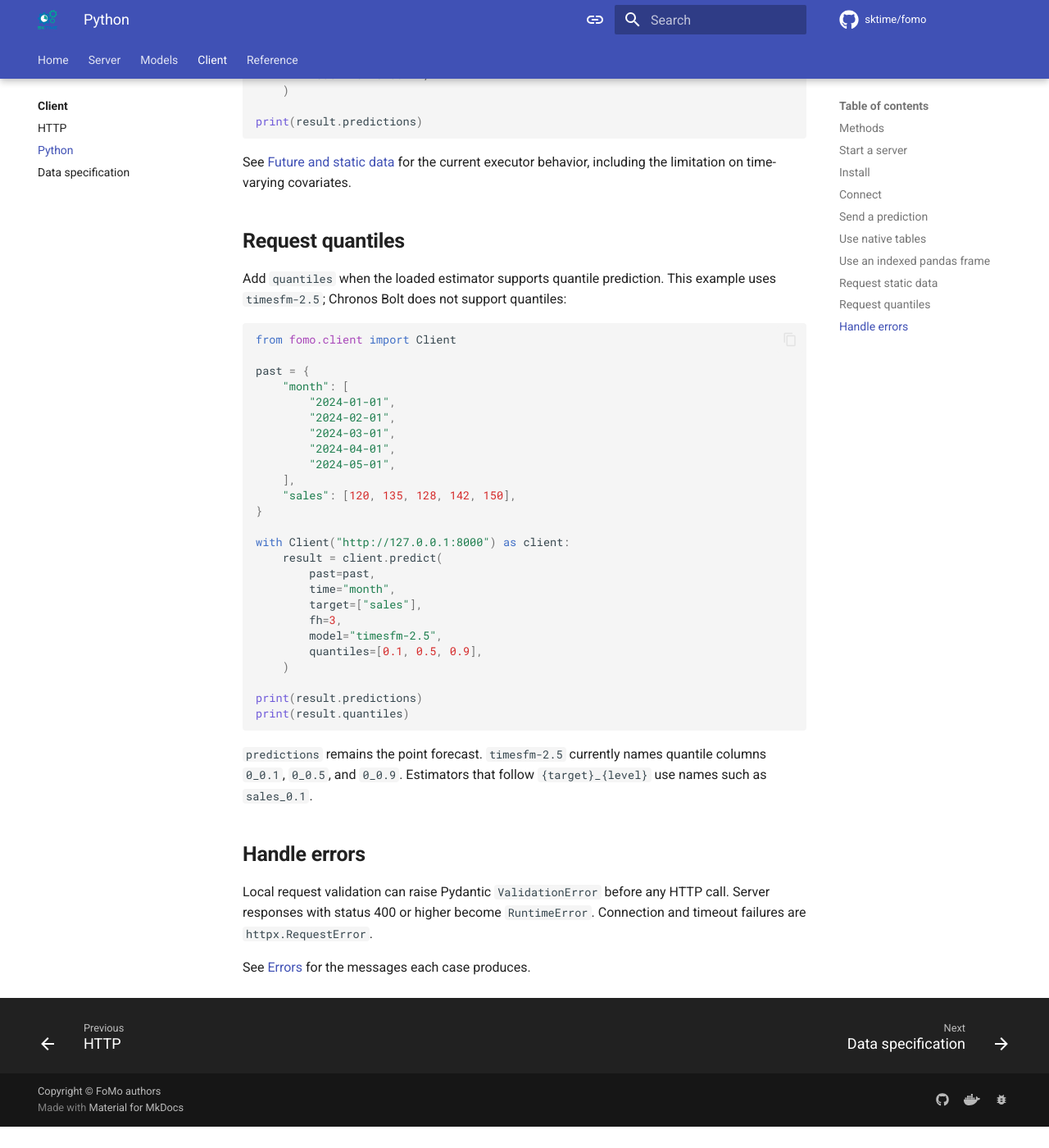
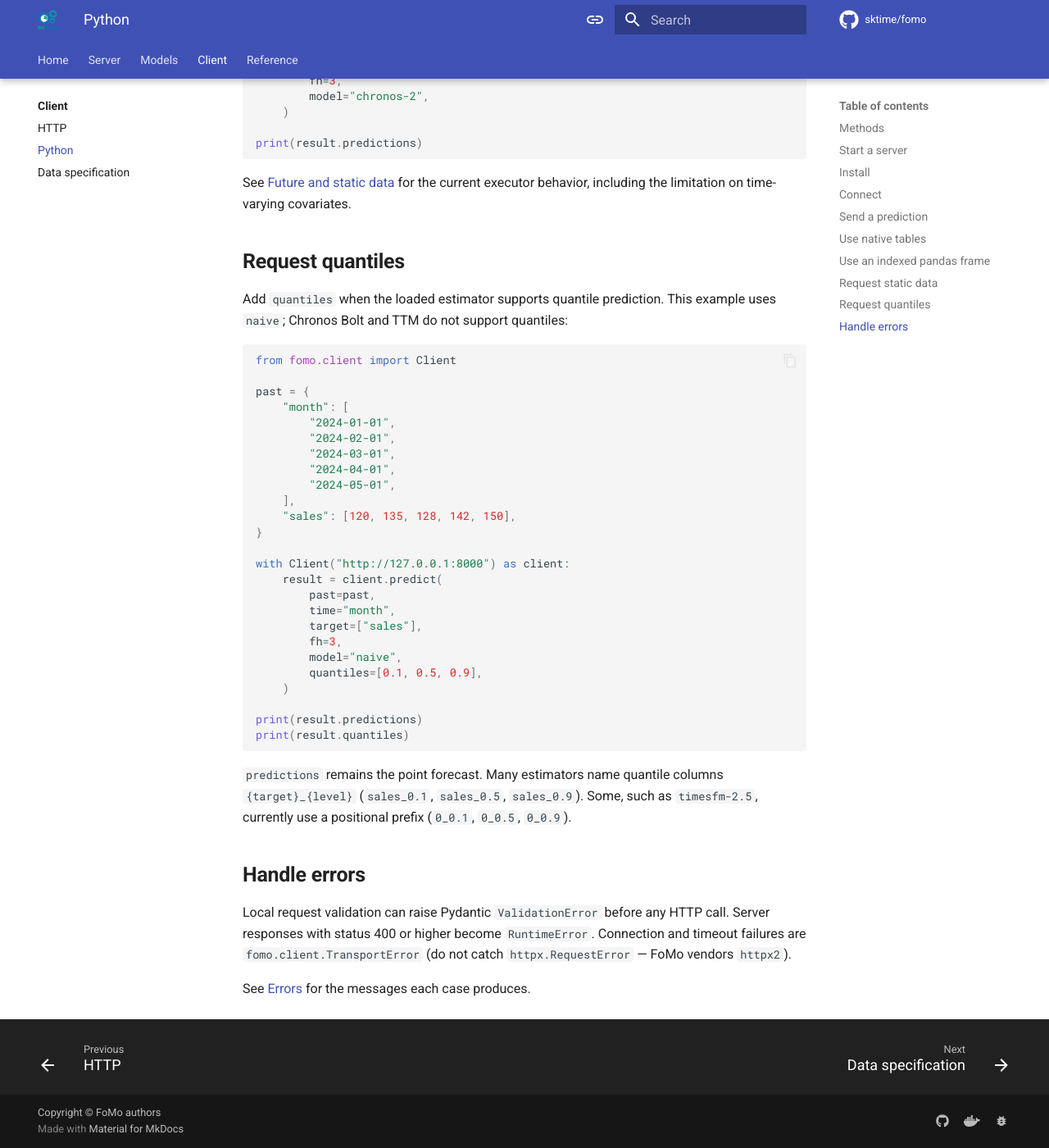
Before and after one commit to sktime/tserve, an MkDocs documentation site: the page built from docs/client/python.md, in a window 1280 px wide and 1400 px high, scrolled down 4350 px. Shown: the whole window at 82% size. Built offline with MkDocs 1.6.1 and Material for MkDocs 9.7.7, drawn with Linux system fonts in a browser that asks for light colours; comment, search, counter and statistics services are not loaded; before the commit the page ends 5724 px from its top, so only the background shows below that; some of the changed text lies outside the part shown.

Commit message:
update client

````diff
--- a/docs/client/python.md
+++ b/docs/client/python.md
@@ -20,11 +20,12 @@
 
 ## Start a server
 
-The examples use `chronos-bolt` for point forecasts and `timesfm-2.5`
-for quantiles:
+The examples use `chronos-bolt` and `ttm-r3` for point forecasts.
+Quantile examples use `naive`; Chronos Bolt and TTM do not support
+quantiles:
 
 ```bash
-docker run --rm -p 8000:8000 geetu040/fomo:hub --load-models chronos-bolt timesfm-2.5
+docker run --rm -p 8000:8000 geetu040/fomo:hub --load-models naive chronos-bolt ttm-r3
 ```
 
 See [Server](../server/index.md) for source installs and server
@@ -317,7 +318,7 @@
 ## Request quantiles
 
 Add `quantiles` when the loaded estimator supports quantile prediction. This
-example uses `timesfm-2.5`; Chronos Bolt does not support quantiles:
+example uses `naive`; Chronos Bolt and TTM do not support quantiles:
 
 ```python
 from fomo.client import Client
@@ -339,7 +340,7 @@
         time="month",
         target=["sales"],
         fh=3,
-        model="timesfm-2.5",
+        model="naive",
         quantiles=[0.1, 0.5, 0.9],
     )
 
@@ -347,12 +348,13 @@
 print(result.quantiles)
 ```
 
-`predictions` remains the point forecast. `timesfm-2.5` currently names quantile columns `0_0.1`, `0_0.5`, and `0_0.9`. Estimators that follow `{target}_{level}` use names such as `sales_0.1`.
+`predictions` remains the point forecast. Many estimators name quantile columns `{target}_{level}` (`sales_0.1`, `sales_0.5`, `sales_0.9`). Some, such as `timesfm-2.5`, currently use a positional prefix (`0_0.1`, `0_0.5`, `0_0.9`).
 
 ## Handle errors
 
 Local request validation can raise Pydantic `ValidationError` before any HTTP
 call. Server responses with status 400 or higher become `RuntimeError`.
-Connection and timeout failures are `httpx.RequestError`.
+Connection and timeout failures are `fomo.client.TransportError` (do not
+catch `httpx.RequestError` — FoMo vendors `httpx2`).
 
 See [Errors](../reference/errors.md) for the messages each case produces.
````
Also changed, not shown: docs/client/data.md (+3 -3 lines), docs/client/http.md (+8 -7 lines), docs/client/index.md (+2 -2 lines).
